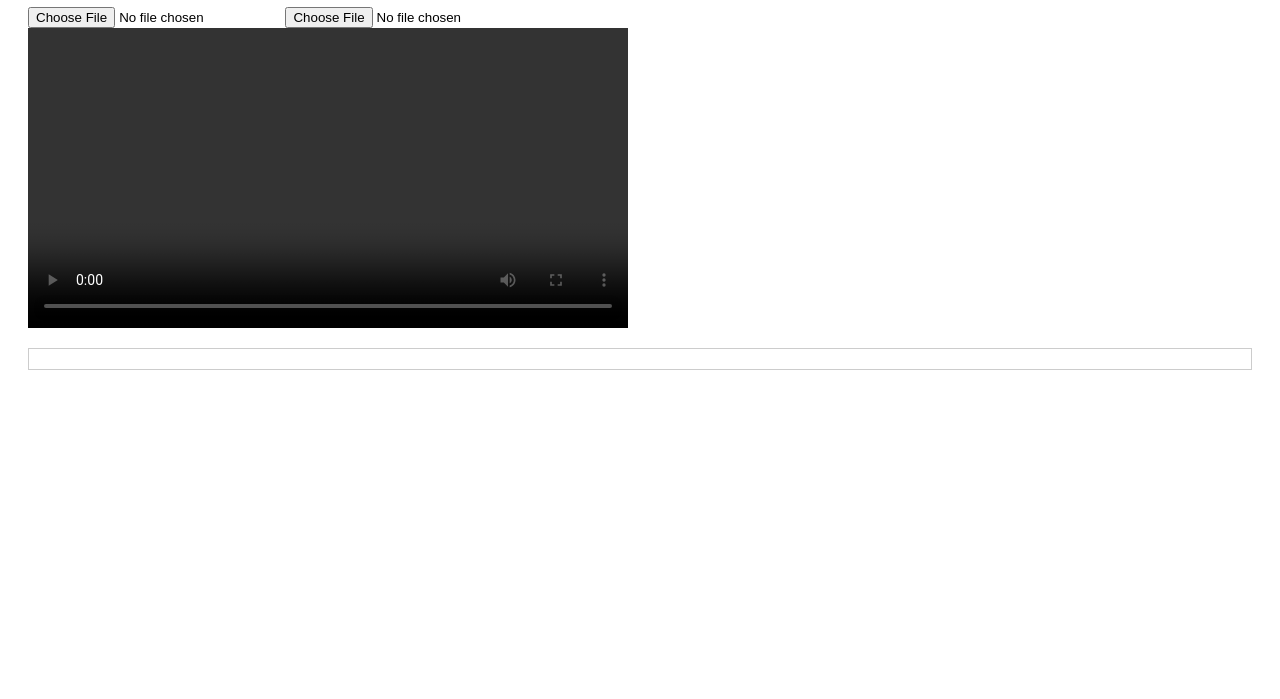
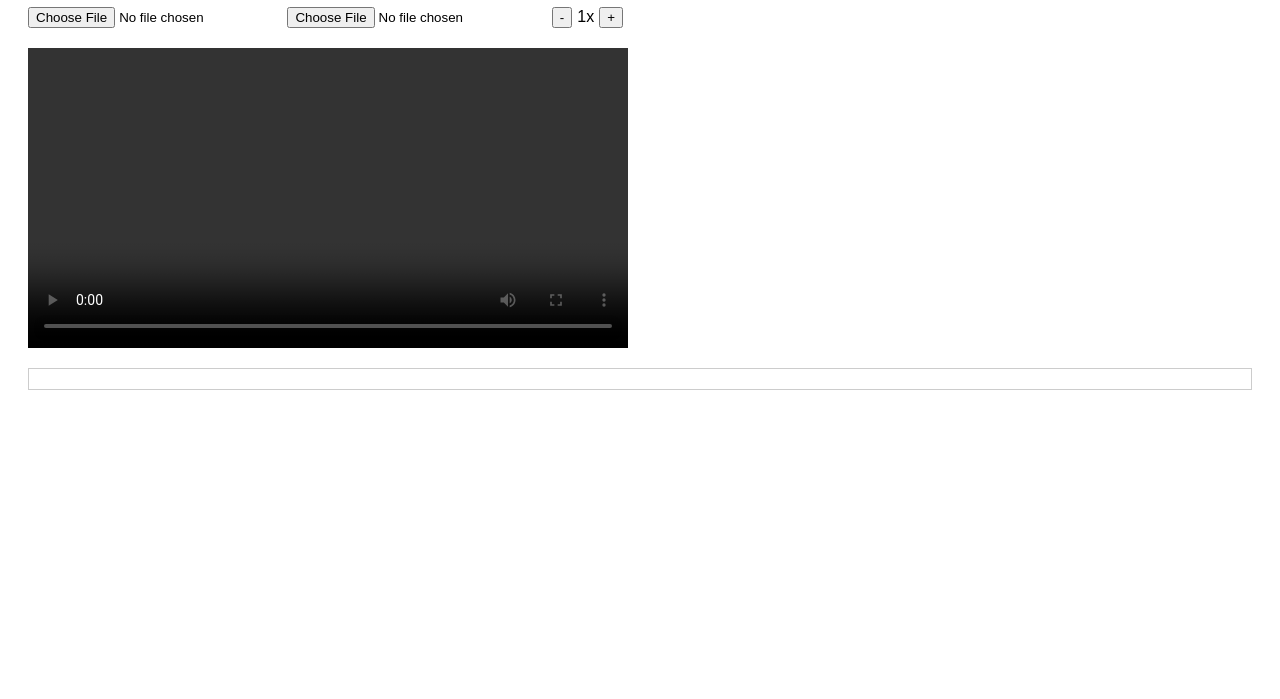
Before and after one commit to DungSherlock/player, a plain HTML site: page index.html in a window 1280 px wide. Shown: the part 101-800 px from the top of the page. Drawn offline with Linux system fonts and the light colour scheme.

Commit message:
Update index.html

```diff
--- a/index.html
+++ b/index.html
@@ -32,12 +32,32 @@
         .active {
             background-color: #e0e0e0;
         }
+        .controls {
+            display: flex;
+            justify-content: space-between;
+            max-width: 600px;
+            margin-bottom: 20px;
+        }
+        .speed-control {
+            display: flex;
+            align-items: center;
+        }
+        .speed-control button {
+            margin: 0 5px;
+        }
     </style>
 </head>
 <body>
     <h1>Video with Subtitles</h1>
-    <input type="file" id="videoFile" accept="video/*">
-    <input type="file" id="subtitleFile" accept=".srt">
+    <div class="controls">
+        <input type="file" id="videoFile" accept="video/*">
+        <input type="file" id="subtitleFile" accept=".srt">
+        <div class="speed-control">
+            <button id="decreaseSpeed">-</button>
+            <span id="speedDisplay">1x</span>
+            <button id="increaseSpeed">+</button>
+        </div>
+    </div>
     <video id="video" controls></video>
     <ul id="subtitles"></ul>
 
@@ -46,9 +66,14 @@
         const subtitlesList = document.getElementById('subtitles');
         const videoFileInput = document.getElementById('videoFile');
         const subtitleFileInput = document.getElementById('subtitleFile');
+        const decreaseSpeedButton = document.getElementById('decreaseSpeed');
+        const increaseSpeedButton = document.getElementById('increaseSpeed');
+        const speedDisplay = document.getElementById('speedDisplay');
 
         videoFileInput.addEventListener('change', handleVideoFile);
         subtitleFileInput.addEventListener('change', handleSubtitleFile);
+        decreaseSpeedButton.addEventListener('click', () => changeSpeed(-0.1));
+        increaseSpeedButton.addEventListener('click', () => changeSpeed(0.1));
 
         function handleVideoFile(event) {
             const file = event.target.files[0];
@@ -71,7 +96,6 @@
             }
         }
 
-        // Function to parse SRT file
         function parseSRT(data) {
             const subtitles = [];
             const srtBlocks = data.split('\n\n');
@@ -90,7 +114,6 @@
             return subtitles;
         }
 
-        // Function to parse time
         function parseTime(hours, minutes, seconds, milliseconds) {
             return (
                 parseInt(hours) * 3600 +
@@ -100,7 +123,6 @@
             );
         }
 
-        // Function to display subtitles
         function displaySubtitles(subtitles) {
             subtitlesList.innerHTML = ''; // Clear previous subtitles
             subtitles.forEach((subtitle, index) => {
@@ -118,7 +140,6 @@
             });
         }
 
-        // Function to set up video events
         function setupVideoEvents(subtitles) {
             video.addEventListener('timeupdate', () => {
                 const currentTime = video.currentTime;
@@ -131,6 +152,13 @@
                 }
             });
         }
+
+        function changeSpeed(change) {
+            let newSpeed = Math.round((video.playbackRate + change) * 10) / 10;
+            newSpeed = Math.max(0.1, Math.min(newSpeed, 5)); // Limit speed between 0.1x and 5x
+            video.playbackRate = newSpeed;
+            speedDisplay.textContent = `${newSpeed}x`;
+        }
     </script>
 </body>
 </html>
```
